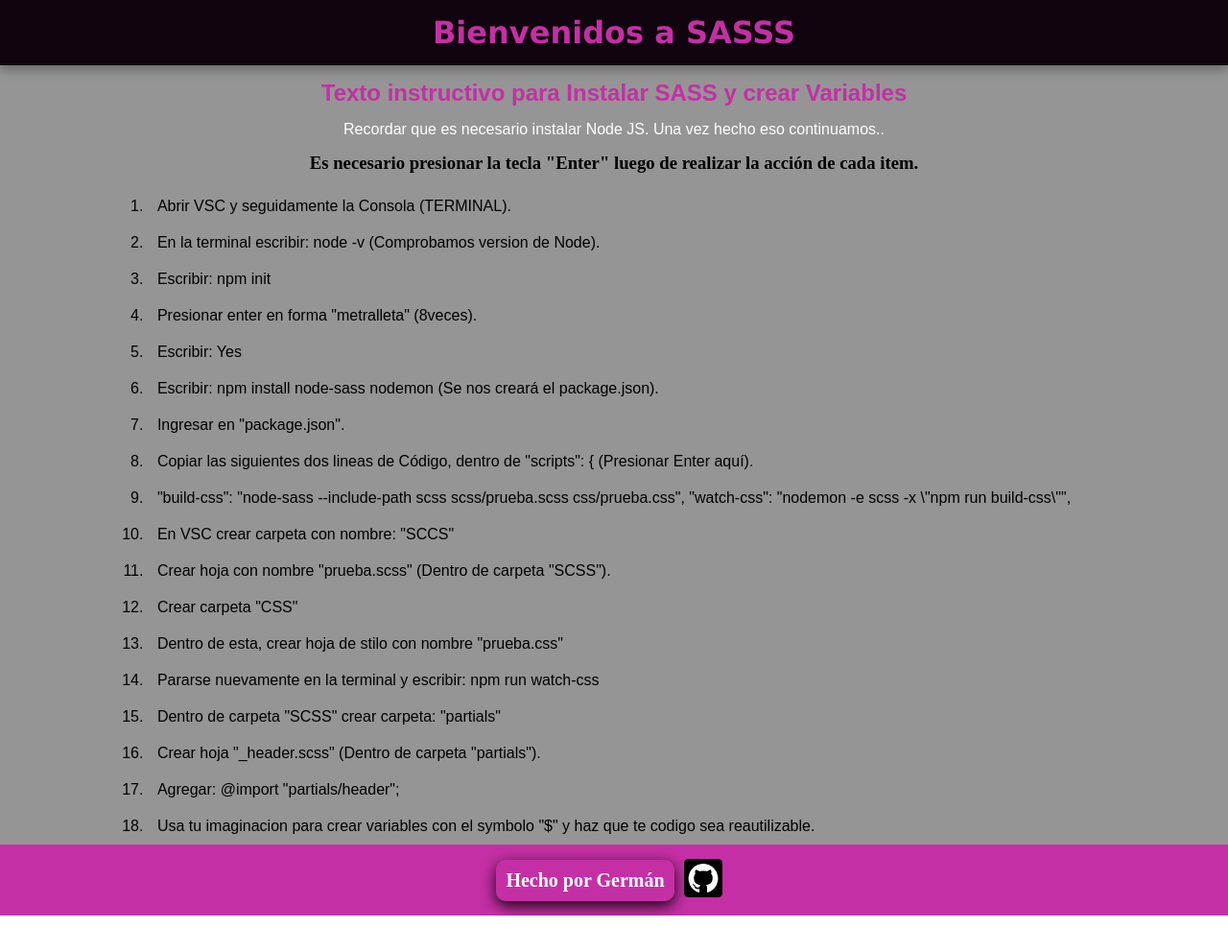
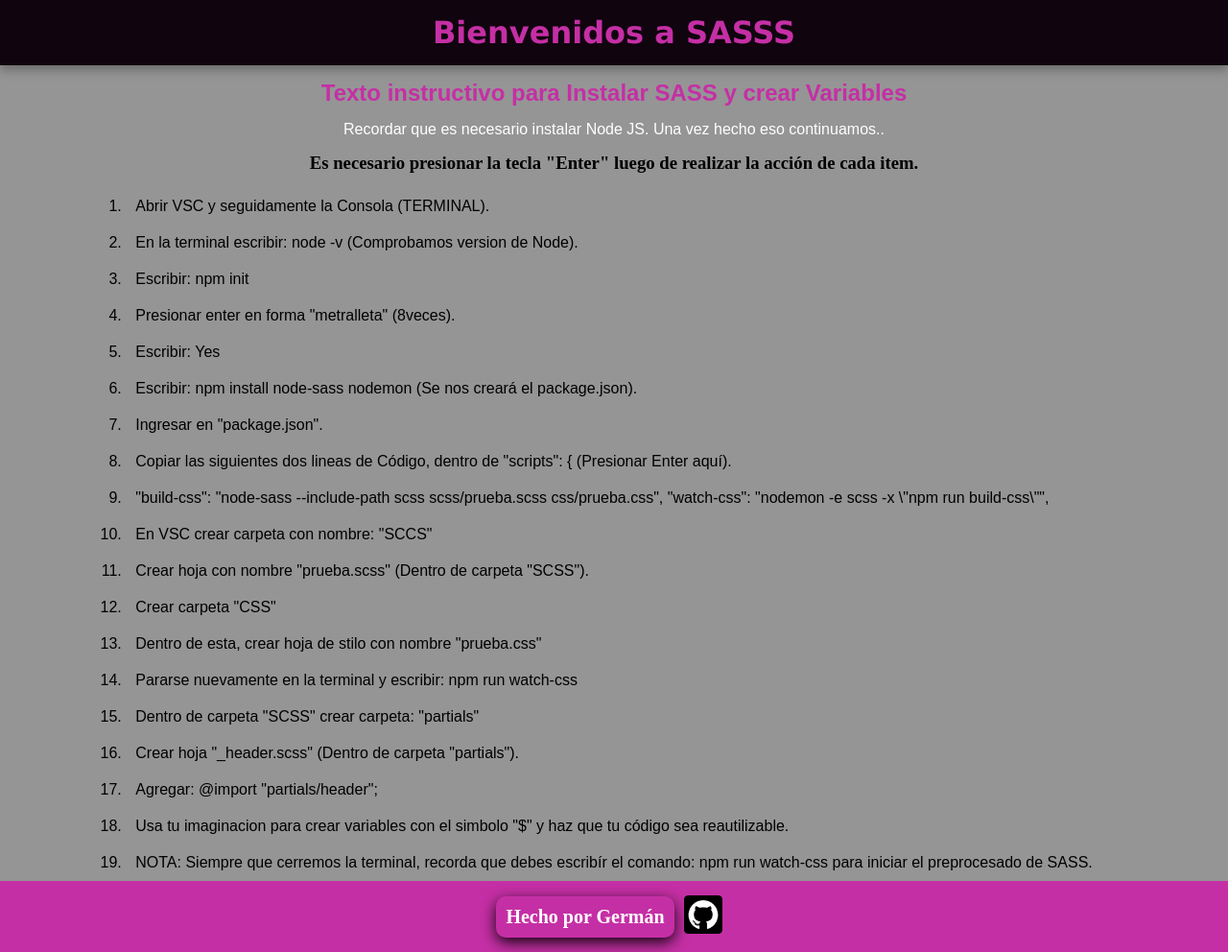
Before and after one commit to germankern/Texto-Instructivo-Aplicando-SASS, a website: page index.html in a window 1280 px wide. Shown: the whole page at 96% size. Before the commit the page ends 954 px from the top, so only its background shows below. Drawn offline with Linux system fonts and the light colour scheme.

Commit message:
Agrego git ignore y un item al texto instructivo.

```diff
--- a/index.html
+++ b/index.html
@@ -38,7 +38,8 @@
             <li>Dentro de carpeta "SCSS" crear carpeta: "partials" </li>
             <li>Crear hoja "_header.scss" (Dentro de carpeta "partials").</li>
             <li>Agregar: @import "partials/header";</li>
-            <li>Usa tu imaginacion para crear variables con el symbolo "$" y haz que te codigo sea reautilizable.</li>
+            <li>Usa tu imaginacion para crear variables con el simbolo "$" y haz que tu código sea reautilizable.</li>
+            <li>NOTA: Siempre que cerremos la terminal, recorda que debes escribír el comando: npm run watch-css para iniciar el preprocesado de SASS.</li>
         </ol>
     </main>
     <!-- FOOTER -->
```
Also changed, not shown: 1 other file.
